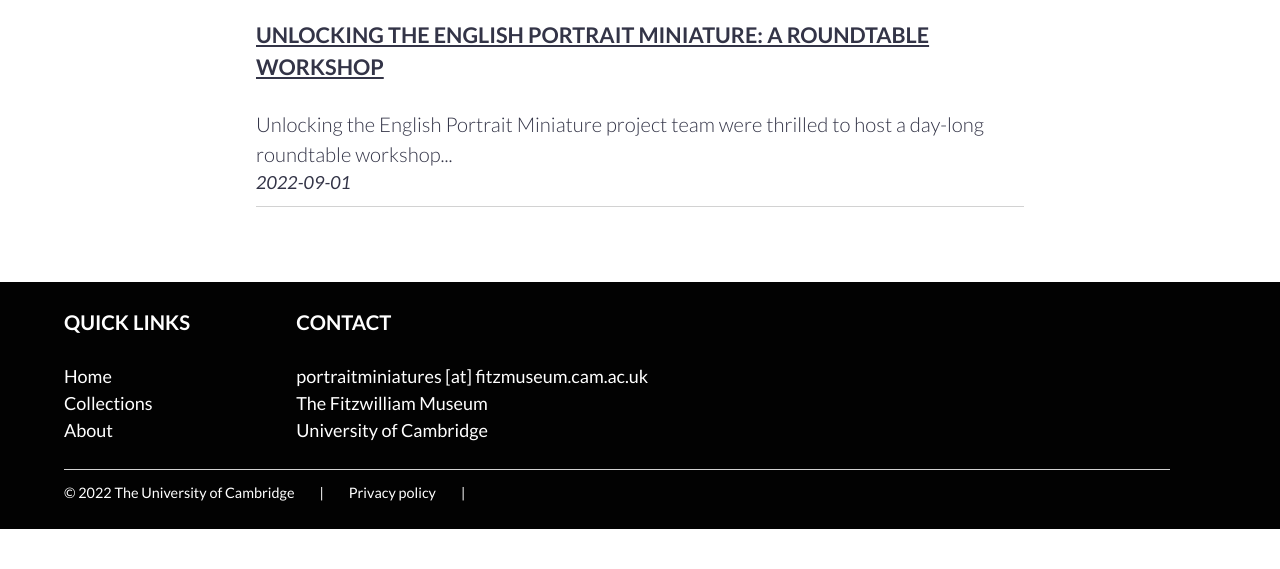
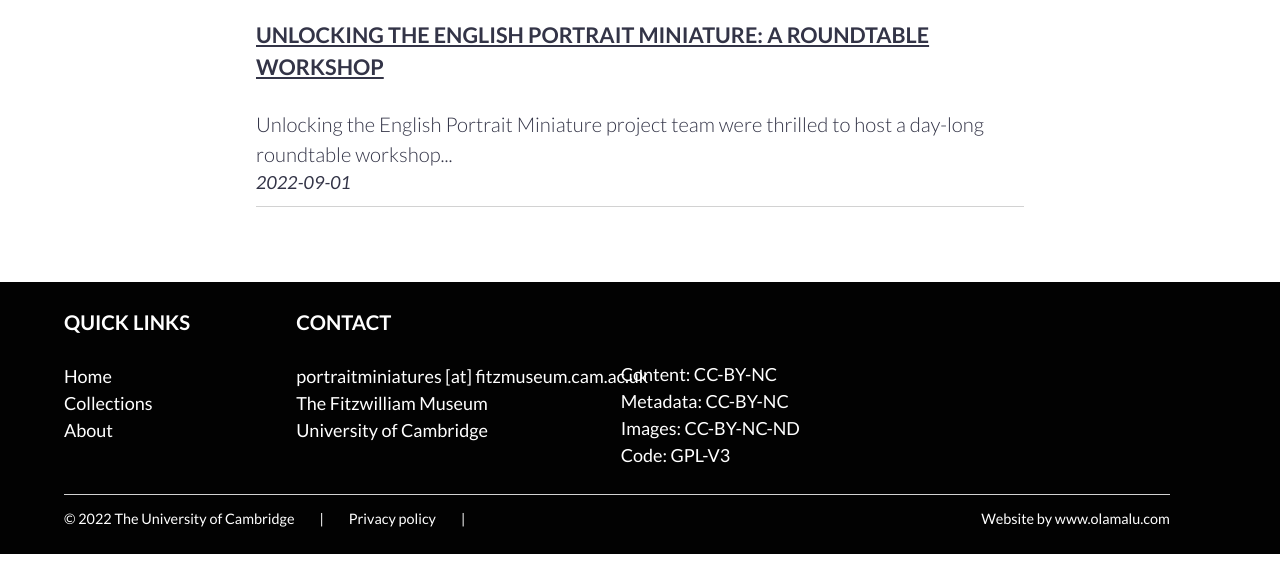
Before and after one commit to FitzwilliamMuseum/fitz-unlocking-miniatures, a Gatsby site: page /blog in a window 1280 px wide. Shown: the part 231-800 px from the top of the page. Built offline with nearby package versions, Linux system fonts and the light colour scheme; Gatsby itself is replaced by a stand-in of ours.

Commit message:
add footer copyright codes

```diff
--- a/src/components/footer.tsx
+++ b/src/components/footer.tsx
@@ -26,11 +26,10 @@ export default function Footer() {
     }
   `)
 
-    const { quickLinks, contact, footerLogos } = data.site.siteMetadata;
+    const { quickLinks, contact } = data.site.siteMetadata;
 
     const quickLinksItems: Array<any> = []
     const contactItems: Array<any> = []
-    const footerLogoItems: Array<any> = []
 
     if (quickLinks) {
         quickLinks.forEach((link: any) => {
@@ -43,14 +42,6 @@ export default function Footer() {
             contactItems.push(<div className="contact--line">{item.line}</div>)
         })
     }
-    if (footerLogos) {
-        footerLogos.forEach((logo: any) => {
-            if (logo?.image_src?.childImageSharp?.gatsbyImageData) {
-                const img = (<GatsbyImage objectFit="contain" alt={logo.image_alt} image={logo.image_src.childImageSharp.gatsbyImageData} />);
-                footerLogoItems.push(img)
-            }
-        })
-    }
     return (
         <React.Fragment>
             <div className="footer row">
@@ -60,12 +51,27 @@ export default function Footer() {
                             <h4>Quick links</h4>
                             <ul>{quickLinksItems}</ul>
                         </div>
-                        <div className="col-3 col--sm-12 footer--contact">
+                        <div className="col-4 col--sm-12 footer--contact">
                             <h4>Contact</h4>
                             {contactItems}
                         </div>
-                        <div className="col-6 col--sm-12 footer--logos">
-                            {footerLogoItems}
+                        <div className="col-3 col--sm-12 footer--copyright-codes">
+                            <div>Content: <a
+                                href="https://creativecommons.org/licenses/by-nc/4.0/"
+                                target="__blank"
+                                rel="noopener">CC-BY-NC</a></div>
+                            <div>Metadata: <a
+                                href="https://creativecommons.org/licenses/by-nc/4.0/"
+                                target="__blank"
+                                rel="noopener">CC-BY-NC</a></div>
+                            <div>Images: <a
+                                href="https://creativecommons.org/licenses/by-nc-nd/4.0/"
+                                target="__blank"
+                                rel="noopener">CC-BY-NC-ND</a></div>
+                            <div>Code: <a
+                                href="https://www.gnu.org/licenses/gpl-3.0.en.html"
+                                target="__blank"
+                                rel="noopener">GPL-V3</a></div>
                         </div>
                     </div>
                 </div>
@@ -76,6 +82,11 @@ export default function Footer() {
                         target="__blank"
                         rel="noopener"
                         href="https://www.information-compliance.admin.cam.ac.uk/data-protection/general-data">Privacy policy</a>
+                    <span className="footer--copyright-item">Website by <a
+                        href="https://www.olamalu.com/"
+                        target="__blank"
+                        rel="noopener"
+                    >www.olamalu.com</a></span>
                 </div>
             </div>
         </React.Fragment>
--- a/src/styles/styles.scss
+++ b/src/styles/styles.scss
@@ -468,6 +468,11 @@ ul.main-menu {
             list-style-type: none;
         }
     }
+
+    .footer--copyright-codes {
+        margin: 3rem 0 0 0;
+    }
+
     .contact--line {
         white-space: nowrap;
     }
@@ -477,12 +482,23 @@ ul.main-menu {
         border-top: 1px solid clr(border);
         padding-top: $space-one-half;
         font-size: 0.8rem;
+        flex: 0;
         .footer--copyright-item {
             display: inline-block;
             margin-right: $space;
             &::after {
                 content: '|';
                 margin-left: $space;
+            }
+        }
+
+        .footer--copyright-item:last-child {
+            flex: 1;
+            text-align: end;
+            margin-right: 0;
+            &::after {
+                content: '';
+                margin-left: 0;
             }
         }
     }
```
